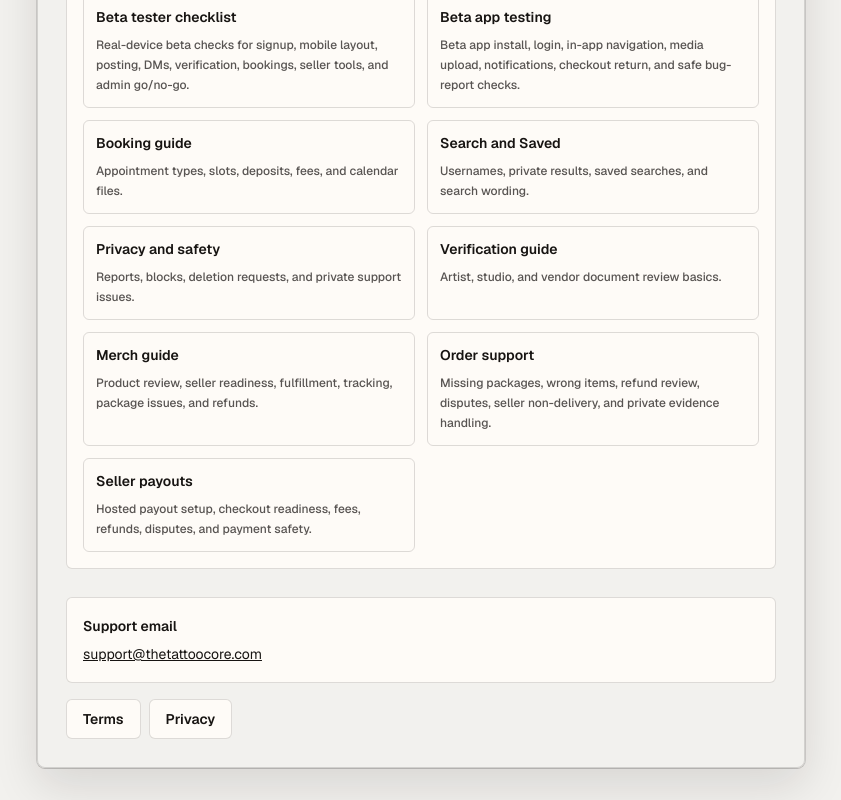
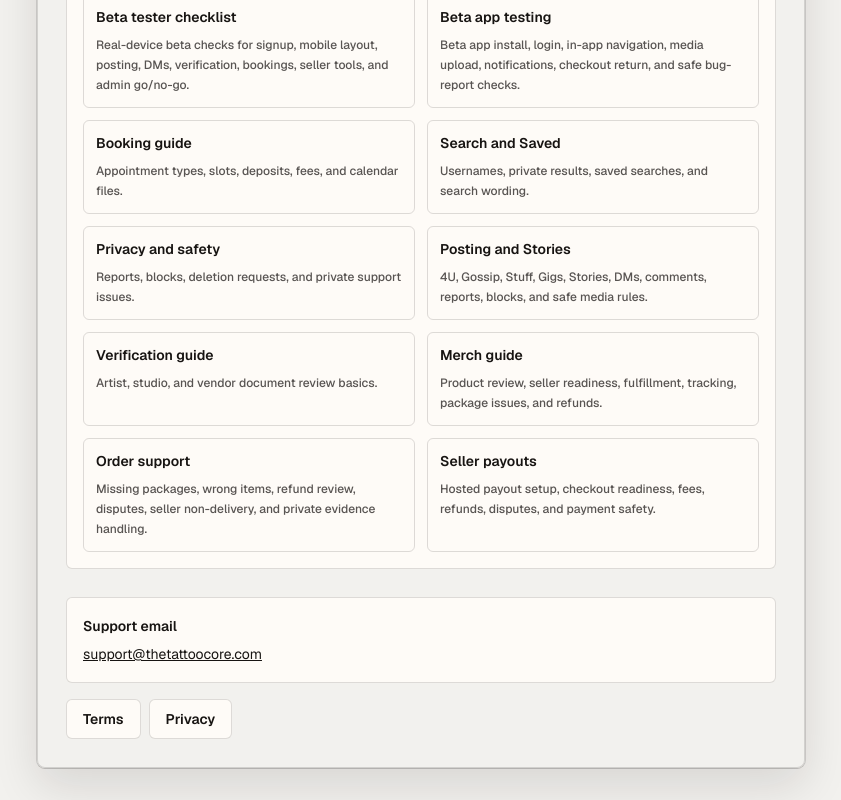
Before and after one commit to lobosdesigns/thetattoocore, a Next.js app: page /support in a window 1280 px wide. Shown: the part 1402-2202 px from the top of the page, without its empty margins (219-1060 px from the left). Built offline with nearby package versions, Linux system fonts and the light colour scheme; no server answers.

Commit message:
Add posting guide support shortcut

```diff
--- a/scripts/smoke-docs-readiness.mjs
+++ b/scripts/smoke-docs-readiness.mjs
@@ -313,6 +313,7 @@ const checks = [
       helpCenterData.includes('assetSrc: "/screenshots/mobile-4u-safe.png"') &&
       helpCenterData.includes('assetSrc: "/screenshots/mobile-stories-safe.png"') &&
       helpCenterData.includes('assetSrc: "/screenshots/mobile-gossip-safe.png"') &&
+      helpCenterData.includes("Privacy and support controls") &&
       helpCenterData.includes("Signup to first Account save") &&
       helpCenterData.includes("Admin beta go/no-go") &&
       helpCenterData.includes("Two-user DM and notification pass") &&
--- a/scripts/smoke-public-routes.mjs
+++ b/scripts/smoke-public-routes.mjs
@@ -409,11 +409,13 @@ const checks = [
       "/help/beta-app-testing",
       "/help/booking-appointments",
       "/help/privacy-safety-support",
+      "/help/posting-stories-dms",
       "/help/verification-documents",
       "/help/merch-products-orders",
       "/help/order-refunds-disputes",
       "/help/seller-payouts-payment-safety",
       "Product review, seller readiness",
+      "Posting and Stories",
       "Hosted payout setup",
       "support@thetattoocore.com",
       'href="/terms"',
--- a/src/app/support/page.tsx
+++ b/src/app/support/page.tsx
@@ -100,6 +100,11 @@ const guideLinks = [
     body: "Reports, blocks, deletion requests, and private support issues.",
     href: "/help/privacy-safety-support",
     label: "Privacy and safety",
+  },
+  {
+    body: "4U, Gossip, Stuff, Gigs, Stories, DMs, comments, reports, blocks, and safe media rules.",
+    href: "/help/posting-stories-dms",
+    label: "Posting and Stories",
   },
   {
     body: "Artist, studio, and vendor document review basics.",
--- a/src/lib/help-center.ts
+++ b/src/lib/help-center.ts
@@ -939,8 +939,9 @@ export const helpArticles = [
     ],
     tutorialMedia: [
       {
+        assetSrc: "/screenshots/mobile-help-support.png",
         description:
-          "Show report, block, privacy, and data-request controls with dummy profiles and safe sample content only.",
+          "Show the Help and Support path with dummy profiles and safe sample content only before capturing report, block, privacy, and data-request controls.",
         kind: "screenshot",
         title: "Privacy and support controls",
       },
```
